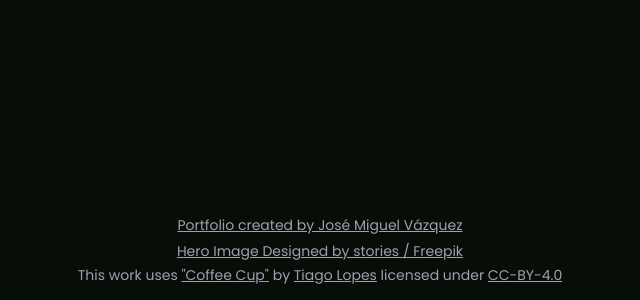
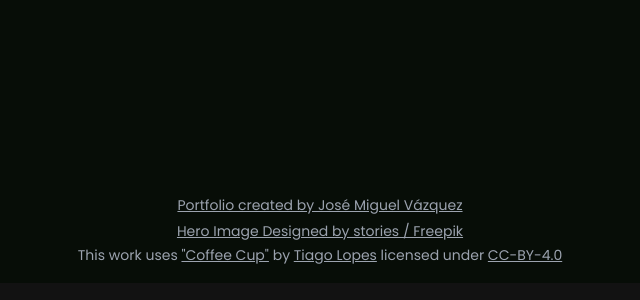
Before and after one commit to JoseMiguelVazquez/portfolio_jmve, a React (Vite) app: page / in a window 1280 px wide. Shown: the part 652-952 px from the top of the page, without its empty margins (320-960 px from the left). Built offline with nearby package versions, Linux system fonts and the light colour scheme.

Commit message:
fixed margin of footer

```diff
--- a/src/App.jsx
+++ b/src/App.jsx
@@ -18,7 +18,7 @@ const App = () => {
           <Contact />
           {/* <StarsCanvas /> */}
         </div>
-        <footer className='flex flex-col items-center pb-4 text-gray-400'>
+        <footer className='flex flex-col items-center pb-4 text-gray-400 -mt-5'>
           <p className='py-px'>
             <Link to='https://www.linkedin.com/in/jos%C3%A9-miguel-v%C3%A1zquez-espinosa-35a97691/' className='text-[14px] underline' target='_blank' rel='noreferrer'>Portfolio created by José Miguel Vázquez</Link>
           </p>
```
